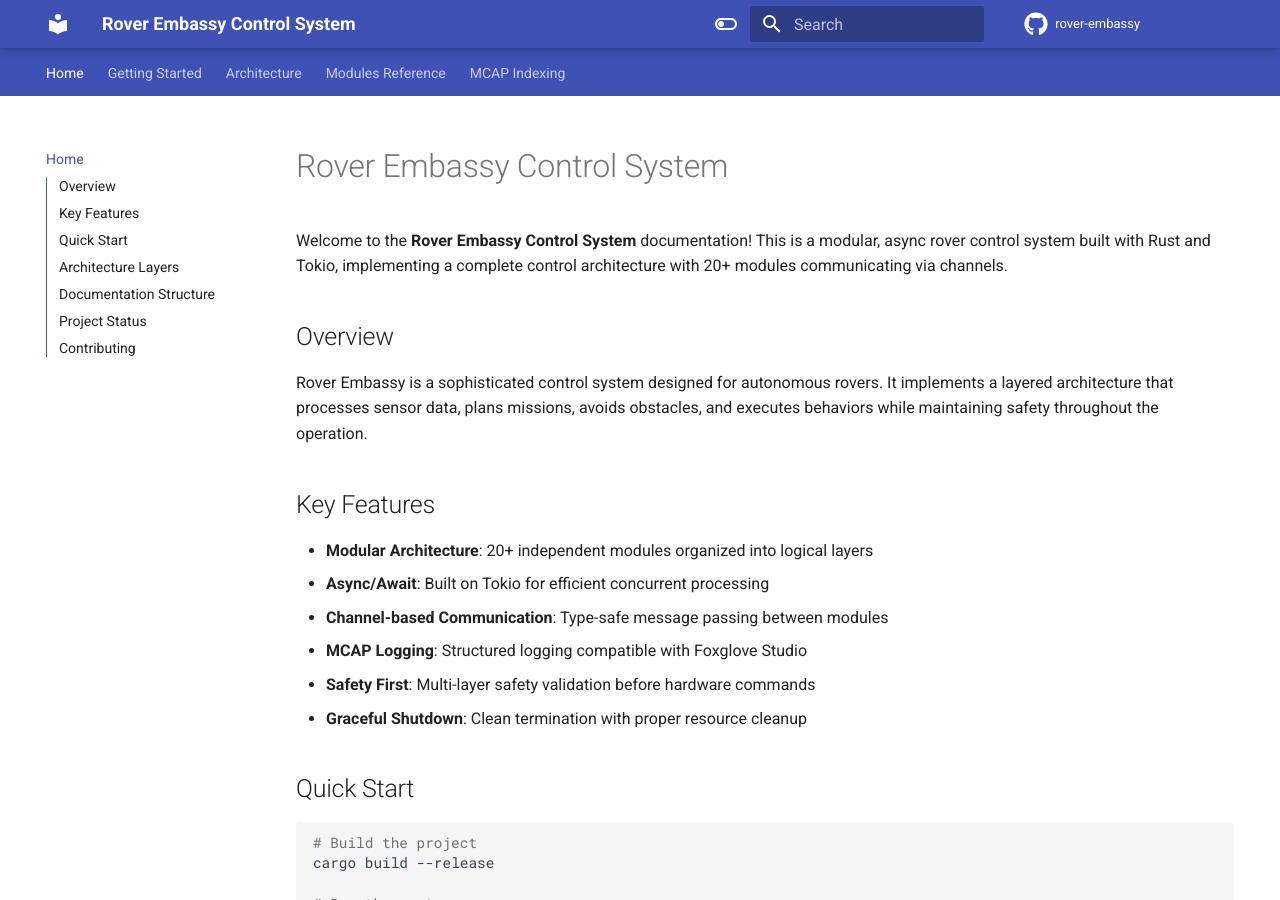
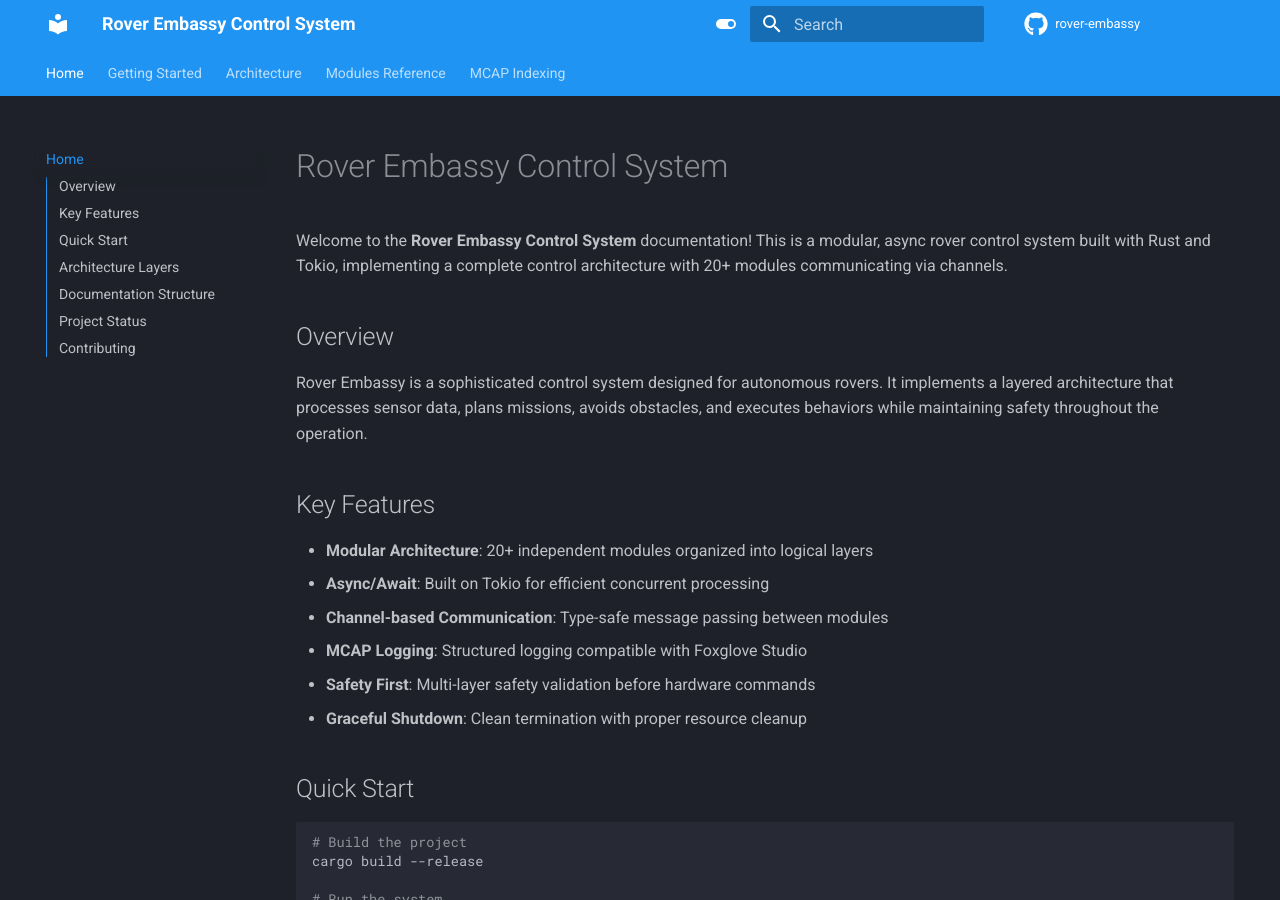
Before and after one commit to johnhalz/rover-embassy, an MkDocs documentation site: the page built from docs/index.md, in a window 1280 px wide and 900 px high. Built offline with MkDocs 1.6.1 and Material for MkDocs 9.7.7, drawn with Linux system fonts in a browser that asks for light colours; comment, search, counter and statistics services are not loaded.

Commit message:
Refactor mkdocs.yml configuration for improved theme and navigation
- Updated theme palette to include distinct color schemes for dark and light modes.
- Removed commented-out JavaScript and CSS entries for cleaner configuration.
- Enhanced navigation structure for better user experience.

```diff
--- a/mkdocs.yml
+++ b/mkdocs.yml
@@ -7,16 +7,19 @@ edit_uri: edit/main/docs/
 theme:
   name: material
   palette:
-    - media: "(prefers-color-scheme: dark)"
+    - scheme: slate
+      primary: blue
+      accent: blue
+      toggle:
+        icon: material/toggle-switch
+        name: Switch to light mode
+    - media: "(prefers-color-scheme: light)"
       scheme: default
+      primary: blue
+      accent: blue
       toggle:
         icon: material/toggle-switch-off-outline
         name: Switch to dark mode
-    - media: "(prefers-color-scheme: dark)"
-      scheme: slate
-      toggle:
-        icon: material/toggle-switch
-        name: Switch to light mode
   features:
     - search.suggest
     - content.tabs.link
@@ -58,12 +61,12 @@ markdown_extensions:
 
 extra_javascript:
   - javascripts/mathjax.js
-  - https://polyfill.io/v3/polyfill.min.js?features=es6
-  - https://cdn.jsdelivr.net/npm/mathjax@3/es5/tex-mml-chtml.js
-  - https://cdn.jsdelivr.net/npm/mermaid@10/dist/mermaid.min.js
+#   - https://polyfill.io/v3/polyfill.min.js?features=es6
+#   - https://cdn.jsdelivr.net/npm/mathjax@3/es5/tex-mml-chtml.js
+#   - https://cdn.jsdelivr.net/npm/mermaid@10/dist/mermaid.min.js
 
-extra_css:
-  - stylesheets/extra.css
+# extra_css:
+#   - stylesheets/extra.css
 
 nav:
   - Home: "index.md"
```
